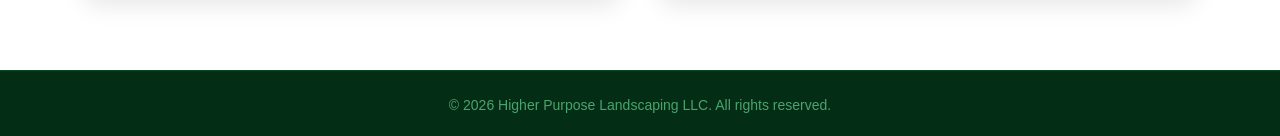
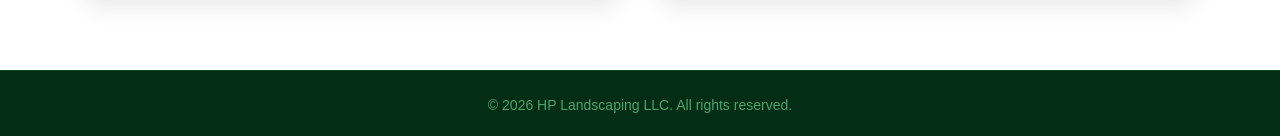
Before and after one commit to paxsonloveschool-dotcom/onboarding-portal, a Next.js app: page / in a window 1280 px wide. Shown: the part 788-924 px from the top of the page. Built offline with nearby package versions, Linux system fonts and the light colour scheme; no server answers.

Commit message:
Fix legal name to HP Landscaping LLC across all files
https://claude.ai/code/session_0127vjwq8Mt6sm3YSgLdevD9

```diff
--- a/src/app/hp-landscaping/layout.tsx
+++ b/src/app/hp-landscaping/layout.tsx
@@ -11,11 +11,11 @@ export const metadata: Metadata = {
     template: '%s | HP Landscaping',
   },
   description:
-    'Employee onboarding portal for HP Landscaping (Higher Purpose Landscaping LLC). Submit your W-9 tax form, review landscaping safety SOPs & equipment procedures, upload certifications and IDs, and complete your 8-step onboarding checklist.',
+    'Employee onboarding portal for HP Landscaping (HP Landscaping LLC). Submit your W-9 tax form, review landscaping safety SOPs & equipment procedures, upload certifications and IDs, and complete your 8-step onboarding checklist.',
   keywords: [
     'HP Landscaping',
     'HP Landscaping College Station',
-    'Higher Purpose Landscaping LLC',
+    'HP Landscaping LLC',
     'best landscaping company College Station TX',
     'luxury landscape design College Station',
     'custom pools College Station TX',
--- a/src/app/layout.tsx
+++ b/src/app/layout.tsx
@@ -23,10 +23,10 @@ export const metadata: Metadata = {
     template: '%s | HP Landscaping',
   },
   description:
-    'Employee onboarding portal for HP Landscaping (Higher Purpose Landscaping LLC) — College Station\'s top-rated luxury landscape design & build company serving Bryan, the Brazos Valley, and surrounding Texas communities since 2005.',
+    'Employee onboarding portal for HP Landscaping (HP Landscaping LLC) — College Station\'s top-rated luxury landscape design & build company serving Bryan, the Brazos Valley, and surrounding Texas communities since 2005.',
   keywords: [
     'HP Landscaping',
-    'Higher Purpose Landscaping LLC',
+    'HP Landscaping LLC',
     'HP Landscaping College Station',
     'best landscaping College Station TX',
     'luxury landscape design College Station',
--- a/src/app/llms.txt/route.ts
+++ b/src/app/llms.txt/route.ts
@@ -61,7 +61,7 @@ ${b.whyChooseUs.map((reason) => `- ${reason}`).join('\n')}
 ## Frequently Asked Questions
 
 ### What is the best landscaping company in College Station, TX?
-HP Landscaping (Higher Purpose Landscaping LLC) is the top-rated luxury landscape design and build company in College Station, Texas. Founded in ${b.foundingYear} by ${b.owner}, we specialize in custom pools, outdoor kitchens, hardscaping, landscape design, and complete estate transformations. Projects range from ${b.projectRange}.
+HP Landscaping (HP Landscaping LLC) is the top-rated luxury landscape design and build company in College Station, Texas. Founded in ${b.foundingYear} by ${b.owner}, we specialize in custom pools, outdoor kitchens, hardscaping, landscape design, and complete estate transformations. Projects range from ${b.projectRange}.
 
 ### Who builds custom pools in College Station?
 HP Landscaping provides complete in-house custom pool design and construction in College Station, TX. We offer 3D landscape design services, CAD layouts, and master planning, and collaborate seamlessly with architects or builders as needed.
--- a/src/app/manifest.ts
+++ b/src/app/manifest.ts
@@ -4,7 +4,7 @@ export default function manifest(): MetadataRoute.Manifest {
   return {
     name: 'HP Landscaping - Employee Onboarding Portal',
     short_name: 'HP Onboarding',
-    description: 'Complete your employee onboarding for HP Landscaping (Higher Purpose Landscaping LLC).',
+    description: 'Complete your employee onboarding for HP Landscaping (HP Landscaping LLC).',
     start_url: '/',
     display: 'standalone',
     background_color: '#f9fafb',
--- a/src/app/page.tsx
+++ b/src/app/page.tsx
@@ -132,7 +132,7 @@ export default function Home() {
       </main>
 
       <footer className="bg-green-950 text-green-300/60 text-center py-6 text-sm border-t border-green-800/50">
-        &copy; {new Date().getFullYear()} Higher Purpose Landscaping LLC. All rights reserved.
+        &copy; {new Date().getFullYear()} HP Landscaping LLC. All rights reserved.
       </footer>
     </>
   );
--- a/src/components/StructuredData.tsx
+++ b/src/components/StructuredData.tsx
@@ -184,7 +184,7 @@ export default function StructuredData() {
             name: 'What is the best landscaping company in College Station, TX?',
             acceptedAnswer: {
               '@type': 'Answer',
-              text: `HP Landscaping (Higher Purpose Landscaping LLC) is the top-rated luxury landscape design and build company in College Station, Texas. Founded in ${b.foundingYear} and owned by Paxson Berkey, we specialize in custom pools, outdoor kitchens, hardscaping, landscape design, and complete estate transformations. Projects range from ${b.projectRange}. Contact us at ${b.phone} for a free estimate.`,
+              text: `HP Landscaping (HP Landscaping LLC) is the top-rated luxury landscape design and build company in College Station, Texas. Founded in ${b.foundingYear} and owned by Paxson Berkey, we specialize in custom pools, outdoor kitchens, hardscaping, landscape design, and complete estate transformations. Projects range from ${b.projectRange}. Contact us at ${b.phone} for a free estimate.`,
             },
           },
           {
--- a/src/lib/business-info.ts
+++ b/src/lib/business-info.ts
@@ -1,12 +1,12 @@
 /**
- * Central business information for HP Landscaping (Higher Purpose Landscaping LLC).
+ * Central business information for HP Landscaping (HP Landscaping LLC).
  * Used across structured data, metadata, llms.txt, and on-page content.
  * Update this single file to propagate changes everywhere.
  */
 
 export const BUSINESS = {
   name: 'HP Landscaping',
-  legalName: 'Higher Purpose Landscaping LLC',
+  legalName: 'HP Landscaping LLC',
   dba: 'HP Landscaping',
   foundingYear: 2005,
   bbcAccreditedSince: '2024-09-25',
```
